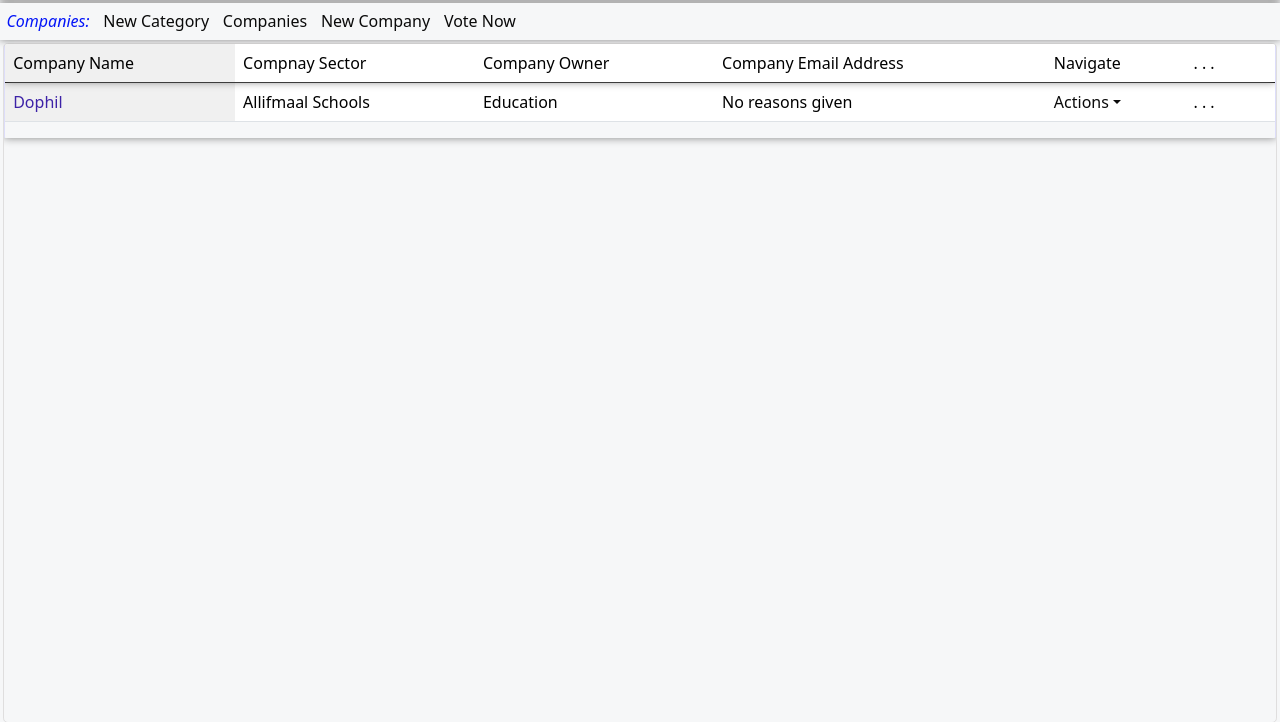
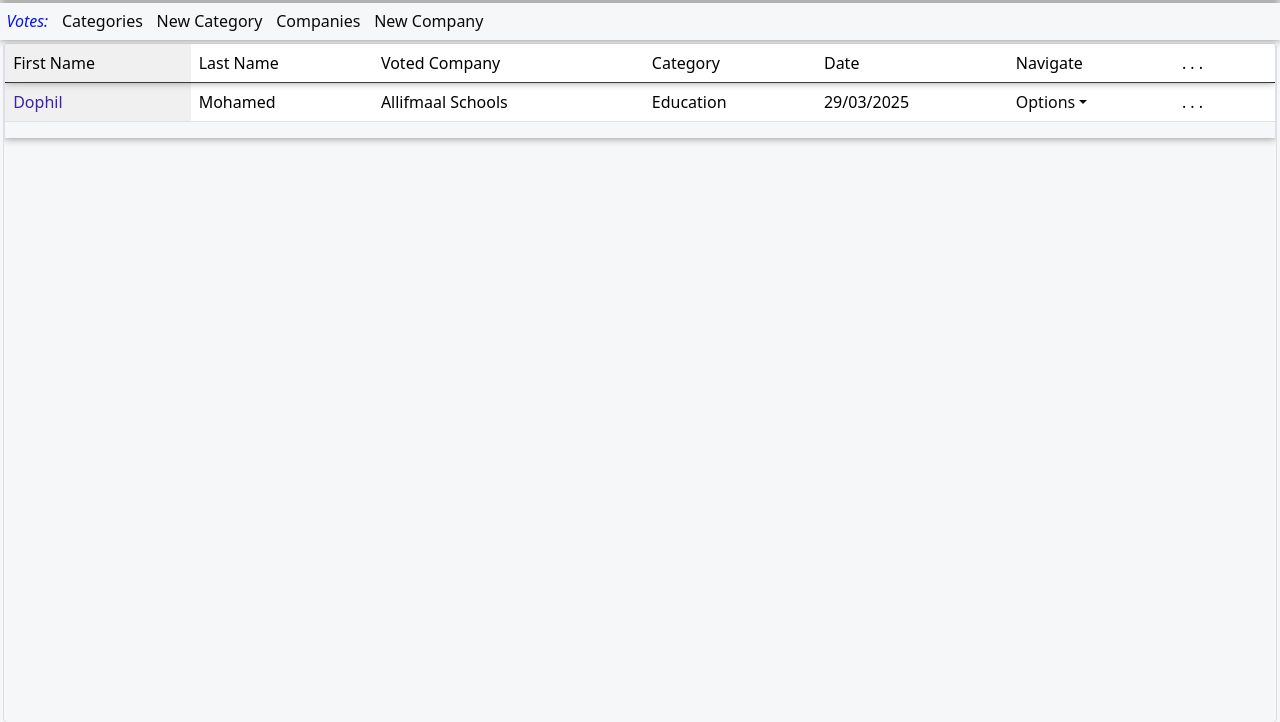
Before and after one commit to Ahmed-Muse/globalmeritawards, a Django app: page /Votes/ in a window 1280 px wide. Shown: the part 37-759 px from the top of the page. Run offline with Django 4.2, Linux system fonts and the light colour scheme; a user stored in the database is signed in; data comes from the database, SQL or seed files in the repository; both versions use the stored data as it was after the commit; some libraries are stand-ins or nearby versions.

Commit message:
finished most parts of the voting app

```diff
--- a/awards/forms.py
+++ b/awards/forms.py
@@ -39,7 +39,8 @@ class CommonAddVoteForm(forms.ModelForm):
         fields = ['voter','company','category','reasons']
         widgets={
             'voter':forms.Select(attrs={'class':'form-control','placeholder':''}),
-            'company':forms.Select(attrs={'class':'form-control','placeholder':''}),
+            'company':forms.Select(attrs={'class':'form-control custom-field-class-for-seclect2','placeholder':''}),
             'reasons':forms.Textarea(attrs={'class':'form-control','placeholder':''}),
+            'category':forms.Select(attrs={'class':'form-control custom-field-class-for-seclect2','placeholder':''}),
 
         }
--- a/awards/models.py
+++ b/awards/models.py
@@ -14,7 +14,7 @@ class CategoriesModel(models.Model):
 class CompaniesModel(models.Model):
     name= models.CharField(max_length=100,blank=False,null=True)
     category = models.ForeignKey(CategoriesModel, on_delete=models.PROTECT, related_name='categores',null=False,blank=False)
-    comments= models.CharField(null=True, blank=True, max_length=30)
+    comments= models.CharField(null=True, blank=True, max_length=30,default="No Comments")
     date=models.DateField(blank=True,null=True,auto_now_add=True)
     votes=models.DecimalField(max_digits=10,blank=True,null=True,decimal_places=1,default=0)
     voter= models.ManyToManyField(User,related_name='votersusers',null=True,blank=True)
@@ -32,4 +32,4 @@ class VotesModel(models.Model):
     #class Meta:
         #unique_together = ('voter', 'category')  # Enforce one vote per catego
     def __str__(self):
-        return f"{self.voter.email} voted for {self.company.name} in {self.category}"
+        return f"{self.voter} voted for {self.company.name} in {self.category}"
--- a/awards/templates/awards/votes/votes.html
+++ b/awards/templates/awards/votes/votes.html
@@ -14,12 +14,11 @@
   <div class="col-md-12"><!--start....header column-->
   <div class="container-fluid amel-content-header">
 
-    <a class="amel-table-list-identifier">Companies:</a>
-
+    <a class="amel-table-list-identifier">Votes:</a>
+    <a href="{% url 'awards:categories' %}">Categories</a>
     <a href="{% url 'awards:addCategory' %}">New Category</a>
     <a href="{% url 'awards:companies' %}">Companies</a>
     <a href="{% url 'awards:addCompany' %}">New Company</a>
-    <a href="{% url 'awards:addVote' %}">Vote Now</a>
 
 
   </div>
@@ -36,11 +35,11 @@
     <table class="table table-layout">
       <thead>
         <tr class="allif-table-header-row">
-        <td class="allif-fix-table-col">Company Name</td>
-        <td>Compnay Sector</td>
-        <td>Company Owner</td>
-        <td>Company Email Address</td>
-
+        <td class="allif-fix-table-col">First Name</td>
+        <td>Last Name</td>
+        <td>Voted Company</td>
+        <td>Category</td>
+        <td>Date</td>
         <td>Navigate</td>
 
         <td> . . . </td>
@@ -52,32 +51,32 @@
 
         {% for item in allifqueryset %}
         <tr data-id="{{item.id}}">
-        <td class="allif-fix-table-col"><a class="allif-table-links" href="">{{item.voter}}</a></td>
-
-
+        <td class="allif-fix-table-col"><a class="allif-table-links" href="{% url 'awards:voteDetails' item.id %}">{{item.voter}}</a></td>
+        <td>{{item.voter.last_name}}</td>
         <td>{{item.company}}</td>
-
-        <td>{{item.company.category}}</td>
-        <td>{{item.reasons}}</td>
+        <td>{{item.category}}</td>
+        <td>{{item.date|date:'d/m/Y'}}</td>
 
         </td>
         <td>
           <div class="dropdown allifmaal-content-dropdown">
-            <a href="#" onclick="showDropdown(event, this)" class="dropdown-toggle dropdown-item" type="button" id="dropdownMenuButton1" data-bs-toggle="dropdown" aria-expanded="false">Actions</a>
+            <a href="#" onclick="showDropdown(event, this)" class="dropdown-toggle dropdown-item" type="button" id="dropdownMenuButton1" data-bs-toggle="dropdown" aria-expanded="false">Options</a>
             <div class="dropdown-content">
-              <a href="{% url 'awards:deleteVote' item.id %}" class="dropdown-item" id="allif-table-drop-item-link">Delete</a>
-              <a href="" class="dropdown-item" id="allif-table-drop-item-link-delete">Block</a>
+              <a href="{% url 'awards:votes' %}" class="dropdown-item" id="allif-table-drop-item-link">Votes</a>
+              <a href="#" onclick="confirmDelete(this)" class="dropdown-item" id="allif-table-drop-item-link-delete">Delete Item</a>
 
             </div>
           </div>
           <div class="dropdown allif-confirm-action">
 
-            <a href="" id="allif-confirm-delete">No</a><span><strong> | </strong></span>
-            <a href="" id="allif-confirm-delete">Confirm</a>
+            <a href="{% url 'awards:votes' %}" id="allif-table-drop-item-link">No</a><span><strong> | </strong></span>
+            <a href="{% url 'awards:deleteVote' item.id %}" id="allif-confirm-delete">Confirm</a>
           </div>
 
 
         </td>
+
+
 
        <td> . . . </td>
        <td></td>
@@ -85,26 +84,6 @@
 
     </tr>
     {% endfor %}
-    {% if searched_data %}
-    {% for item in searched_data %}
-    <tr>
-      <td >
-        <a href="{% url 'allifmaalcommonapp:commonCompanyDetails' item.id user_var glblslug %}" class="allif-table-links">
-       {{item.company}}
-        </a>
-      </td>
-      <td>
-        {{item.sector}}
-      </td>
-      <td>{{item.owner}}</td>
-
-      <td>{{item.email}}</td>
-
-      </td>
-
-    </tr>
-    {% endfor %}
-      {%endif %}
 
       </tbody>
     </table>
--- a/awards/urls.py
+++ b/awards/urls.py
@@ -31,13 +31,11 @@ urlpatterns = [
 
 
     path('Votes/', views.votes, name="votes"),
-    path('Add/New/Votes/', views.addVote, name="addVote"),
+
     path('Delete/This/Vote/<int:pk>/Permanently/4ever/', views.deleteVote, name="deleteVote"),
     path('Vote/Details/<int:pk>/', views.voteDetails, name="voteDetails"),
 
     path('Vote/This/Cat/<int:pk>/', views.votecategory, name="votecategory"),
 
 
-
-    path('vote/', views.vote, name='vote'),
 ]
--- a/awards/views.py
+++ b/awards/views.py
@@ -287,6 +287,7 @@ def companyDetails(request,pk):
         title="Company Details"
         allifquery=CompaniesModel.objects.filter(id=pk).first()
         allifqueryset=allifquery.voter.all()
+
         context = {
             "title":title,
             "allifquery":allifquery,
@@ -326,57 +327,6 @@ def votes(request):
         error_context={'error_message': ex,}
         return render(request,'awards/error/error.html',error_context)
 
-def addVote(request):
-    #try:
-        title="Add New Company"
-        categories = CategoriesModel.objects.all()
-        voted_categories = VotesModel.objects.filter(voter=request.user).values_list('category_id', flat=True)
-        form=CommonAddVoteForm()
-        forms = {}
-        errors = {}
-        for category in categories:
-            if category.id not in voted_categories:
-                if request.method == 'POST' and request.POST.get('category') == str(category.id):
-                    form = CommonAddVoteForm(request.POST, category=category)
-                    if form.is_valid():
-                        try:
-                            vote = form.save(commit=False)
-                            vote.user = request.user
-                            vote.category = category
-                            vote.save()
-                            return redirect('awards:vote')
-                        except IntegrityError:
-                            errors[category.name] = "You have already voted in this category."
-                    else:
-                        errors[category.name] = form.errors
-                else:
-                    form = CommonAddVoteForm()
-                forms[category.name] = form
-
-        #if request.method == 'POST':
-            #form=CommonAddVoteForm(request.POST or None)
-            #if form.is_valid():
-                #obj=form.save(commit=False)
-                #obj.owner =user_var
-                #obj.save()
-                #return redirect('awards:votes')
-            #else:
-                #form=CommonAddVoteForm()
-        #else:
-            #form=CommonAddVoteForm()
-        context = {
-            "title":title,
-            "form":form,
-            "voted_categories":voted_categories,
-
-        }
-        return render(request,'awards/votes/add-vote.html',context)
-
-    #except Exception as ex:
-        error_context={'error_message': ex,}
-        return render(request,'awards/error/error.html',error_context)
-
-
 
 @login_required(login_url='loginapp:userLoginPage')
 def voteForCompany(request,pk):
@@ -400,10 +350,8 @@ def voteForCompany(request,pk):
         error_context={'error_message': ex,}
         return render(request,'awards/error/error.html',error_context)
 
-
-
-
-
+@login_required(login_url='loginapp:userLoginPage')
+@logged_in_user_is_owner_ceo
 def deleteVote(request,pk):
     try:
         VotesModel.objects.filter(id=pk).first().delete()
@@ -477,90 +425,19 @@ def votecategory(request,pk):
 
     return render(request, 'awards/votes/add-vote-category.html', context)
 
-
 @login_required(login_url='loginapp:userLoginPage')
+@logged_in_user_is_owner_ceo
 def voteDetails(request,pk):
     try:
         title="Company Details"
         allifquery=VotesModel.objects.filter(id=pk).first()
-
-
         context = {
             "title":title,
             "allifquery":allifquery,
             "allifquery":allifquery,
-
         }
         return render(request,'awards/votes/vote-details.html',context)
 
     except Exception as ex:
         error_context={'error_message': ex,}
         return render(request,'awards/error/error.html',error_context)
-
-@login_required
-def vote_viewcopilot(request):
-    categories = CategoriesModel.objects.all()
-    if request.method == "POST":
-        company_id = request.POST.get("company_id")
-        try:
-            company = CompaniesModel.objects.get(id=company_id)
-            vote = VotesModel(voter=request.user, company=company)
-            vote.save()
-            return redirect("success")  # Redirect after successful vote
-        except ValidationError as e:
-            return render(request, "voting/vote.html", {"categories": categories, "error": str(e)})
-
-    return render(request, "voting/vote.html", {"categories": categories})
-
-@login_required
-def vote(request):
-    categories = CategoriesModel.objects.all()
-    voted_categories = VotesModel.objects.filter(user=request.user).values_list('category_id', flat=True)
-    forms = {}
-    errors = {}
-
-    for category in categories:
-        if category.id not in voted_categories:
-            if request.method == 'POST' and request.POST.get('category') == str(category.id):
-                form =CommonAddVoteForm(request.POST, category=category)
-                if form.is_valid():
-                    try:
-                        vote = form.save(commit=False)
-                        vote.user = request.user
-                        vote.category = category
-                        vote.save()
-                        return redirect('awards:vote')
-                    except IntegrityError:
-                        errors[category.name] = "You have already voted in this category."
-                else:
-                    errors[category.name] = form.errors
-            else:
-                form = CommonAddVoteForm(category=category)
-            forms[category.name] = form
-    return render(request, 'awards/vote.html', {'forms': forms, 'voted_categories': voted_categories, 'errors': errors})
-
-
-
-from django.contrib.auth.decorators import login_required
-from django.contrib import messages
-
-@login_required
-def voting(request):
-    categories = CategoriesModel.objects.all()
-    if request.method == 'POST':
-        for category in categories:
-            company_id = request.POST.get(f'category_{category.id}')
-            if company_id:
-                company = get_object_or_404(CompaniesModel, id=company_id)
-                vote, created = VotesModel.objects.get_or_create(
-                    voter=request.user,
-                    category=category,
-                    defaults={'company': company},
-                )
-                if not created:
-                    vote.company = company
-                    vote.save()
-        messages.success(request, "Your votes have been recorded!")
-        return redirect('vote')
-
-    return render(request, 'voting/vote.html', {'categories': categories})
```
Also changed, not shown: awards/templates/awards/companies/company-details.html (+8 -8 lines), awards/templates/awards/votes/add-vote.html (deleted, +0 -123 lines), awards/templates/awards/votes/vote-details.html (+196 -0 lines), awards/migrations/0016_alter_categoriesmodel_voter.py (added), awards/migrations/0017_alter_companiesmodel_comments.py (added), db.sqlite3.
